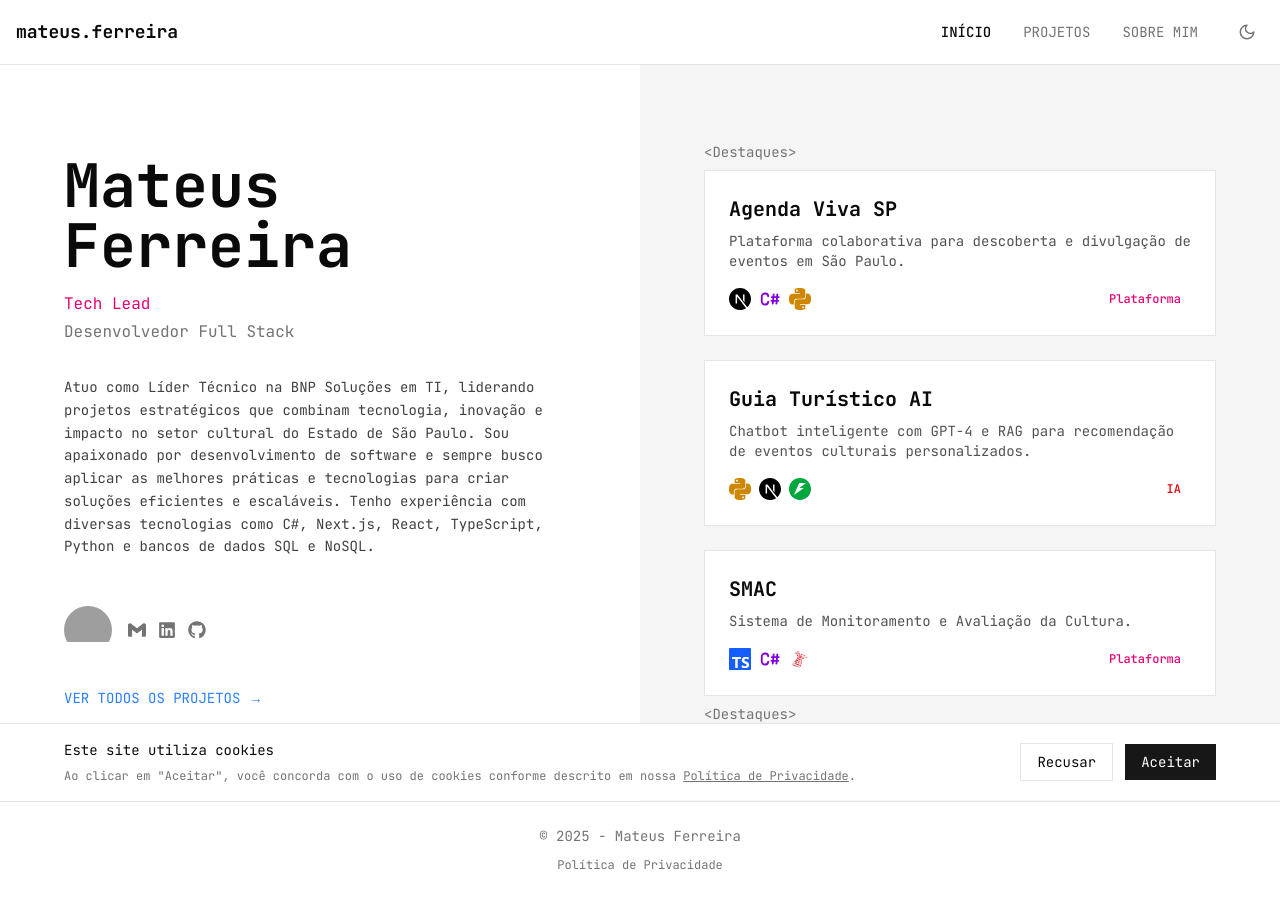
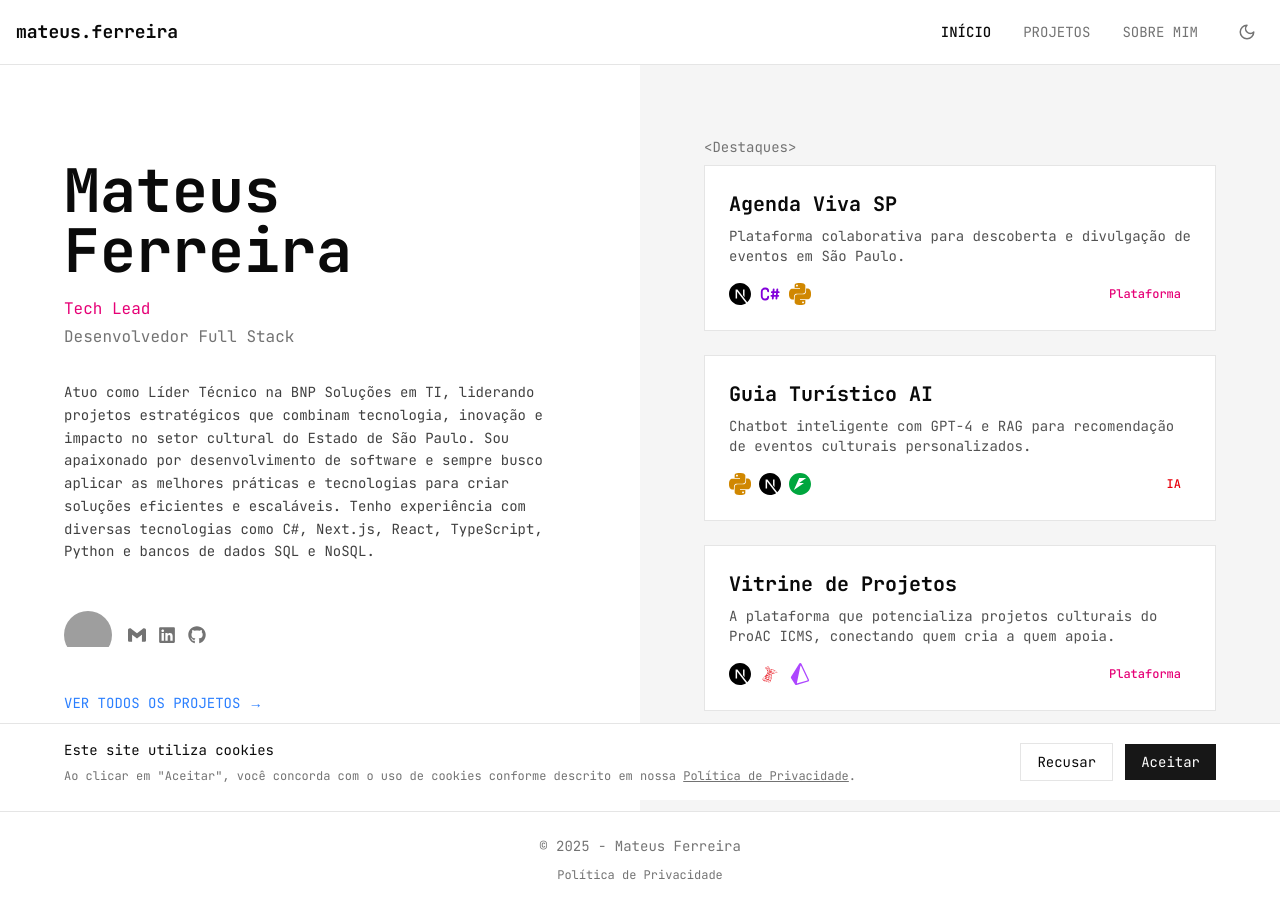
Before and after one commit to MateusSantosF/portfolio, a Next.js app: page / in a window 1280 px wide. Built offline with nearby package versions, Linux system fonts and the light colour scheme; grey boxes are pictures that could not be loaded.

Commit message:
refactor(Projects): add vitrine-projetos

```diff
--- a/src/shared/data/Projects.tsx
+++ b/src/shared/data/Projects.tsx
@@ -127,54 +127,54 @@ export const projects: IProject[] = [
       },
     ],
   },
-  // {
-  //   id: "vitrine-projetos",
-  //   name: "Vitrine de Projetos",
-  //   isHighlighted: true,
-  //   shortDescription:
-  //     "A plataforma que potencializa projetos culturais do ProAC ICMS, conectando quem cria a quem apoia.",
-  //   fullDescription:
-  //     "A Vitrine de Projetos é uma plataforma centralizada que conecta proponentes culturais e investidores, facilitando a captação de recursos por meio de transparência, visibilidade e tecnologia otimizada. A plataforma oferece listagem de projetos, busca avançada, perfis de proponentes e dados atualizados, garantindo alta acessibilidade e SEO otimizado. Integra dados extraídos do sistema FasePRO do programa ProAC ICMS.",
-  //   category: "PLATAFORM",
-  //   url: "https://vitrinedeprojetos.cultura.sp.gov.br",
-  //   company: {
-  //     name: "BNP Soluções em TI",
-  //     url: "https://bnpsolucoes.com.br",
-  //     icon: <Building2 className="w-5 h-5 text-blue-600" />,
-  //   },
-  //   role: "Tech Lead e Desenvolvedor",
-  //   images: [
-  //     {
-  //       title: "Tela Inicial",
-  //       url: "/assets/vitrine-de-projetos-1.png",
-  //     },
-  //     {
-  //       title: "Listagem de projetos",
-  //       url: "/assets/vitrine-de-projetos-2.png",
-  //     },
-  //   ],
-  //   technologies: [
-  //     "NEXTJS",
-  //     "SQLSERVER",
-  //     "PRISMA",
-  //     "SHADCNUI",
-  //     "TAILWIND",
-  //     "SQLSERVER",
-  //   ],
-  //   period: "Dez 2024 - Presente",
-  //   contributions: [
-  //     "Definição da arquitetura da aplicação e tecnologias utilizadas",
-  //     "Desenvolvimento completo da plataforma",
-  //     "Padronização e modelagem de dados integrando fontes não relacionais com banco relacional (SQL Server)",
-  //     "Criação da proposta visual e implementação do design com alta usabilidade",
-  //     "Aplicação de boas práticas de SEO e acessibilidade",
-  //     "Integração com Google Analytics para rastreamento de acesso e impacto",
-  //   ],
-  //   challenges:
-  //     "O maior desafio foi transformar dados vindos de um banco não relacional (do sistema FasePRO) em uma estrutura relacional adequada para consumo via Prisma/SQL Server, garantindo integridade e performance. Outro ponto crítico foi atingir um alto nível de SEO e acessibilidade, uma exigência essencial para aumentar a visibilidade pública dos projetos culturais e cumprir o objetivo da plataforma: conectar criadores a patrocinadores.",
-  //   solutions:
-  //     "Foi estruturado um processo de transformação e padronização de dados, garantindo que a informação dos projetos fosse exposta de maneira clara e performática. No frontend, a aplicação foi construída com Next.js, utilizando rendering server-side para maximizar indexação por mecanismos de busca. Adotamos também componentes acessíveis com Shadcn UI, TailwindCSS e práticas modernas de otimização, garantindo performance e acessibilidade para todos os usuários.",
-  // },
+  {
+    id: "vitrine-projetos",
+    name: "Vitrine de Projetos",
+    isHighlighted: true,
+    shortDescription:
+      "A plataforma que potencializa projetos culturais do ProAC ICMS, conectando quem cria a quem apoia.",
+    fullDescription:
+      "A Vitrine de Projetos é uma plataforma centralizada que conecta proponentes culturais e investidores, facilitando a captação de recursos por meio de transparência, visibilidade e tecnologia otimizada. A plataforma oferece listagem de projetos, busca avançada, perfis de proponentes e dados atualizados, garantindo alta acessibilidade e SEO otimizado. Integra dados extraídos do sistema FasePRO do programa ProAC ICMS.",
+    category: "PLATAFORM",
+    url: "https://vitrinedeprojetos.cultura.sp.gov.br",
+    company: {
+      name: "BNP Soluções em TI",
+      url: "https://bnpsolucoes.com.br",
+      icon: <Building2 className="w-5 h-5 text-blue-600" />,
+    },
+    role: "Tech Lead e Desenvolvedor",
+    images: [
+      {
+        title: "Tela Inicial",
+        url: "/assets/vitrine-de-projetos-1.png",
+      },
+      {
+        title: "Listagem de projetos",
+        url: "/assets/vitrine-de-projetos-2.png",
+      },
+    ],
+    technologies: [
+      "NEXTJS",
+      "SQLSERVER",
+      "PRISMA",
+      "SHADCNUI",
+      "TAILWIND",
+      "SQLSERVER",
+    ],
+    period: "Dez 2024 - Presente",
+    contributions: [
+      "Definição da arquitetura da aplicação e tecnologias utilizadas",
+      "Desenvolvimento completo da plataforma",
+      "Padronização e modelagem de dados integrando fontes não relacionais com banco relacional (SQL Server)",
+      "Criação da proposta visual e implementação do design com alta usabilidade",
+      "Aplicação de boas práticas de SEO e acessibilidade",
+      "Integração com Google Analytics para rastreamento de acesso e impacto",
+    ],
+    challenges:
+      "O maior desafio foi transformar dados vindos de um banco não relacional (do sistema FasePRO) em uma estrutura relacional adequada para consumo via Prisma/SQL Server, garantindo integridade e performance. Outro ponto crítico foi atingir um alto nível de SEO e acessibilidade, uma exigência essencial para aumentar a visibilidade pública dos projetos culturais e cumprir o objetivo da plataforma: conectar criadores a patrocinadores.",
+    solutions:
+      "Foi estruturado um processo de transformação e padronização de dados, garantindo que a informação dos projetos fosse exposta de maneira clara e performática. No frontend, a aplicação foi construída com Next.js, utilizando rendering server-side para maximizar indexação por mecanismos de busca. Adotamos também componentes acessíveis com Shadcn UI, TailwindCSS e práticas modernas de otimização, garantindo performance e acessibilidade para todos os usuários.",
+  },
   {
     id: "vitrine-cidades",
     name: "Vitrine de Cidades",
```
